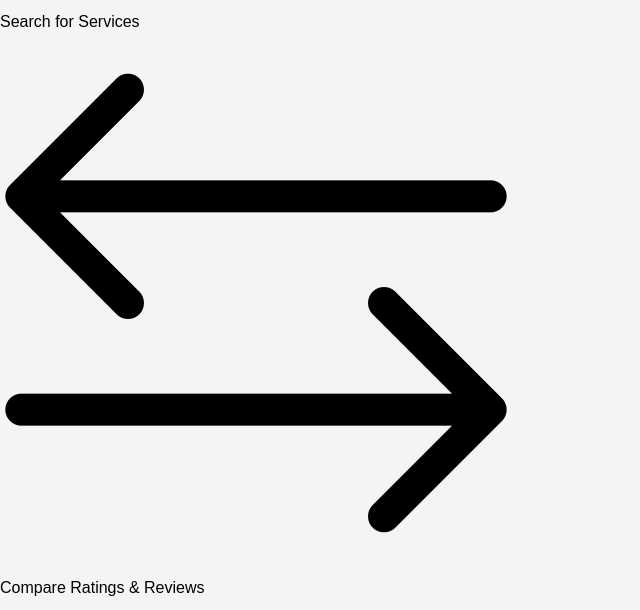
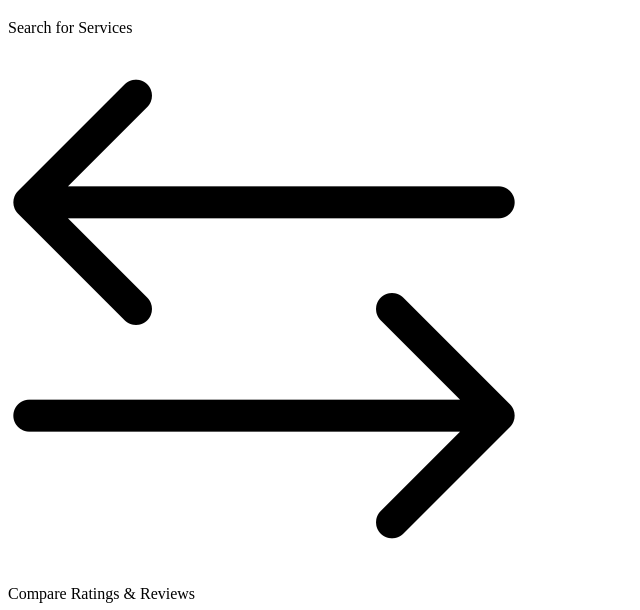
Before and after one commit to snapservicess/snapservices, a PHP site: page /snapservice.html in a window 1280 px wide. Shown: the part 595-1205 px from the top of the page, without its empty margins (0-640 px from the left). Run offline with PHP 8.4, Linux system fonts and the light colour scheme.

Commit message:
Update snapservice.css

```diff
--- a/snapservice.css
+++ b/snapservice.css
@@ -1,4 +1,4 @@
-body {
+cbody {
     font-family: Arial, sans-serif;
     margin: 0;
     padding: 0;
```
